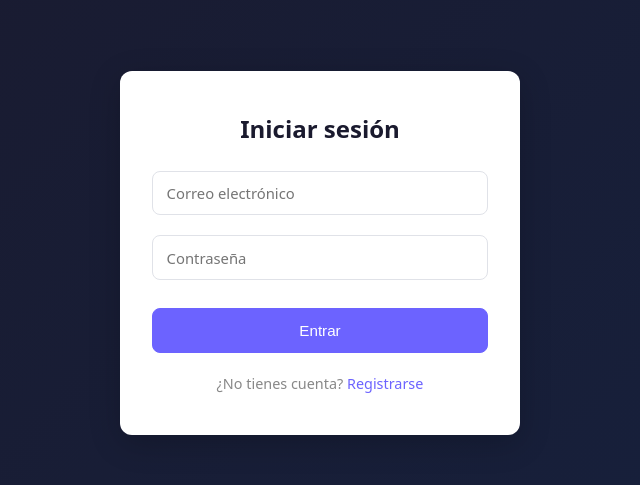
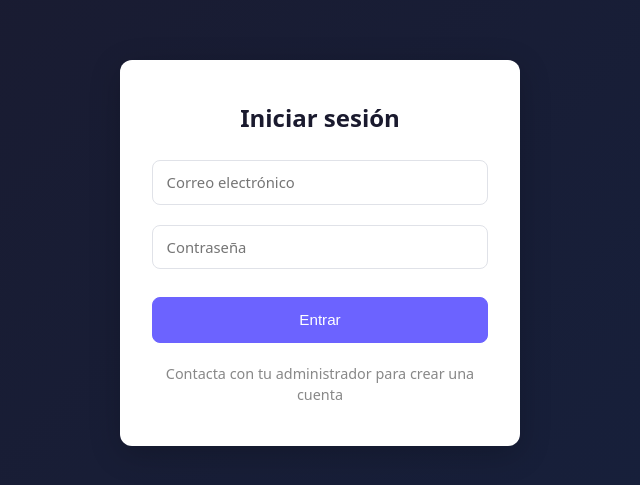
Before and after one commit to ByteredCode/BYTEREDAPP, a React (Vite) app in the folder client/: page /login in a window 1280 px wide. Shown: the part 147-632 px from the top of the page, without its empty margins (320-960 px from the left). Built offline with nearby package versions, Linux system fonts and the light colour scheme; no server answers.

Commit message:
fix: eliminar enlace a registro en frontend (solo admin crea usuarios)

```diff
--- a/client/src/App.jsx
+++ b/client/src/App.jsx
@@ -7,7 +7,6 @@ import Layout from "./components/Layout"
 import ProtectedRoute from "./components/ProtectedRoute"
 import AdminOnlyRoute from "./components/AdminOnlyRoute"
 import Login from "./pages/Login"
-import Register from "./pages/Register"
 import Dashboard from "./pages/Dashboard"
 import AdminLayout from "./pages/admin/AdminLayout"
 import AdminDashboard from "./pages/admin/AdminDashboard"
@@ -35,7 +34,6 @@ export default function App() {
         <Routes>
           {/* Rutas publicas (sin layout ni autenticacion) */}
           <Route path="/login" element={<Login />} />
-          <Route path="/register" element={<Register />} />
           {/* NuevoTicket es público porque clientes externos pueden reportar incidencias sin registrarse */}
           <Route path="/tickets/nuevo" element={<NuevoTicket />} />
 
--- a/client/src/pages/Login.jsx
+++ b/client/src/pages/Login.jsx
@@ -65,7 +65,7 @@ export default function Login() {
         </form>
         <div className="auth-link">
           {/* Link de React Router evita recarga completa y preserva el estado de la sesión */}
-          ¿No tienes cuenta? <Link to="/register">Registrarse</Link>
+          Contacta con tu administrador para crear una cuenta
         </div>
       </div>
     </div>
```
